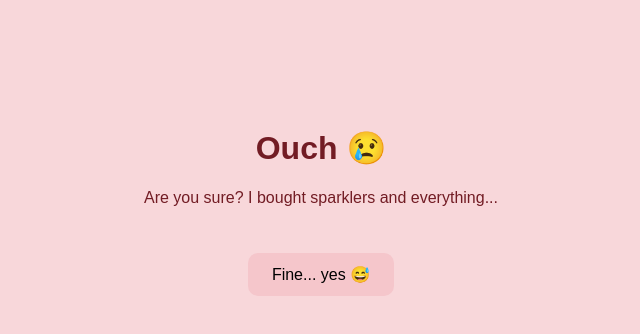
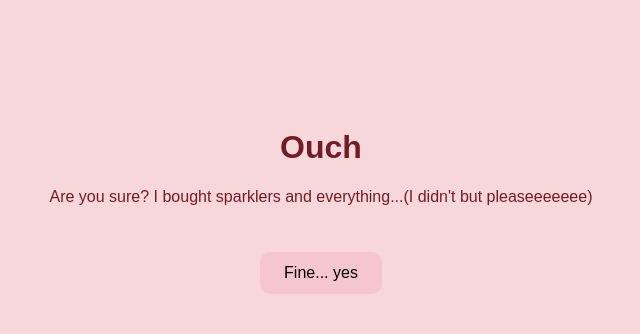
Before and after one commit to Scottkim4076/Scottkim4076.github.io, a plain HTML site: page no.html in a window 1280 px wide. Shown: the whole page, without its empty margins (319-959 px from the left). Drawn offline with Linux system fonts and the light colour scheme.

Commit message:
Update no.html

```diff
--- a/no.html
+++ b/no.html
@@ -26,8 +26,8 @@
   </style>
 </head>
 <body>
-  <h1>Ouch 😢</h1>
-  <p>Are you sure? I bought sparklers and everything...</p>
-  <button class="btn" onclick="location.href='yes.html'">Fine... yes 😅</button>
+  <h1>Ouch </h1>
+  <p>Are you sure? I bought sparklers and everything...(I didn't but pleaseeeeeee)</p>
+  <button class="btn" onclick="location.href='yes.html'">Fine... yes</button>
 </body>
 </html>
```
